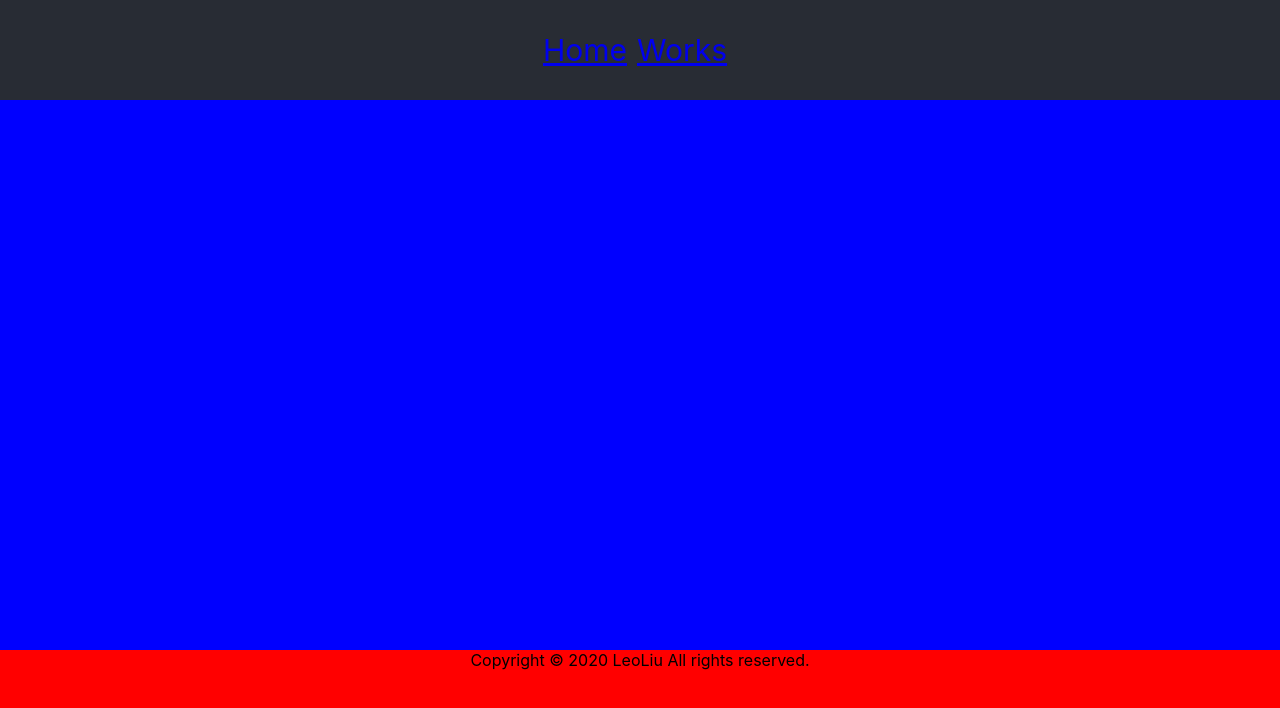
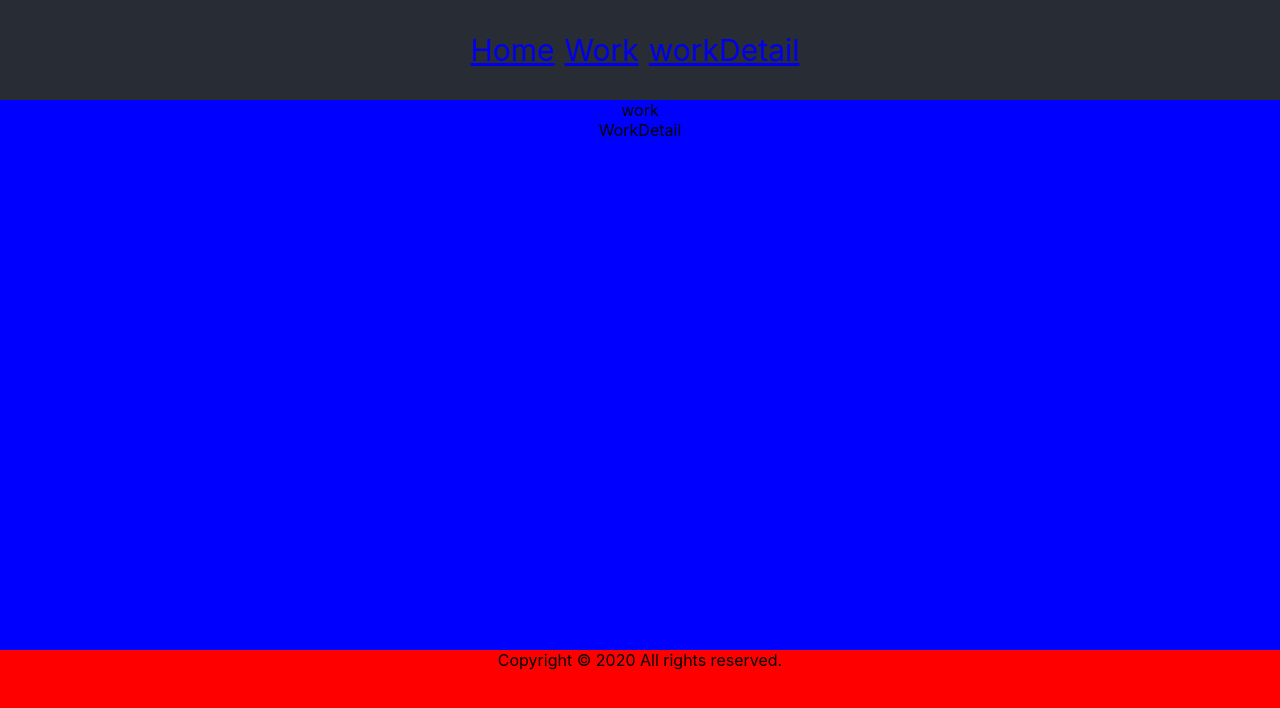
Before and after one commit to chouys00/reactPractice, a React (Create React App) app: page /work/workDetail in a window 1280 px wide. Shown: the top 708 px of the page. Built offline with nearby package versions, Linux system fonts and the light colour scheme.

Commit message:
使用 react-router-config

```diff
--- a/package.json
+++ b/package.json
@@ -9,6 +9,7 @@
     "node-sass": "^6.0.0",
     "react": "^17.0.2",
     "react-dom": "^17.0.2",
+    "react-router-config": "^5.1.1",
     "react-router-dom": "^5.2.0",
     "react-scripts": "4.0.3",
     "sass": "^1.34.1",
--- a/src/components/homepage/homePageHeader.js
+++ b/src/components/homepage/homePageHeader.js
@@ -6,8 +6,8 @@ const homePageHeader = () => {
     return (
         <header className={"app-header"}>
             <Link to="/"><span>Home</span></Link>
-            <Link to="/works"><span>Works</span></Link>
-            {/* <Link to="/works/workPageDetail"><span>workPageDetail</span></Link> */}
+            <Link to="/work"><span>Work</span></Link>
+            <Link to="/work/workDetail"><span>workDetail</span></Link>
       </header>
     )
 }
--- a/src/pages/App.js
+++ b/src/pages/App.js
@@ -1,36 +1,20 @@
 import './App.scss';
-import { Route,withRouter  } from 'react-router-dom';
 import Header from '../components/homepage/homePageHeader';
-// import workPage from './workPage/workPage';
-// import homePage from './homePage/homePage';
-// import workPageDetail from './workPage/workPageDetail';
+import { renderRoutes } from 'react-router-config';
 import routes from '../routes'
 
-const App = (props) => {
+const App = () => {
   return (
     <div className={"app"}>
       <Header></Header>
       <section className={"app-content"}>
-        {
-          routes&&routes.map((route,i)=>{
-            const {path,exact,routes} = route
-            return(
-              <Route
-                key={i}
-                path={path}
-                exact={exact}
-                render={(routeProps) => <route.component routes={routes} {...routeProps} />}
-              />
-
-            )
-          })
-        }
+        {renderRoutes(routes)}
       </section>
       <footer className={"app-footer"}>
-        <div className={"app-copyRight"}>Copyright © 2020 LeoLiu All rights reserved.</div>
+        <div className={"app-copyRight"}>Copyright © 2020 All rights reserved.</div>
       </footer>
     </div>
   );
 }
 
-export default withRouter(App);
+export default App;
--- a/src/pages/homePage/homePage.js
+++ b/src/pages/home/home.js
@@ -2,13 +2,13 @@
 
 import React from 'react';
 
-const homePage = () => {
+const home = () => {
     return(
         <div>
-            homePage
+            home
         </div>
     )
 
 }
 
-export default homePage;
+export default home;
--- /dev/null
+++ b/src/pages/work/work.js
@@ -0,0 +1,15 @@
+
+
+import React, {useEffect} from 'react';
+import { renderRoutes } from 'react-router-config';
+
+const work = ({route}) => {
+    return (
+        <div>
+            work
+            {renderRoutes(route.routes)}
+        </div>
+    )
+}
+
+export default work;
--- /dev/null
+++ b/src/pages/work/workDetail.js
@@ -0,0 +1,13 @@
+
+
+import {React,useEffect} from 'react';
+
+const workDetail = ({route}) => {
+    return (
+        <div>
+            WorkDetail
+        </div>
+    )
+}
+
+export default workDetail;
--- a/src/pages/workPage/workPage.js
+++ /dev/null
@@ -1,13 +0,0 @@
-
-
-import React from 'react';
-
-const workPage = () => {
-    return (
-        <div>
-            workPage
-        </div>
-    )
-}
-
-export default workPage;
--- a/src/pages/workPage/workPageDetail.js
+++ /dev/null
@@ -1,13 +0,0 @@
-
-
-import React from 'react';
-
-const workPageDetail = () => {
-    return (
-        <div>
-            workPageDetail
-        </div>
-    )
-}
-
-export default workPageDetail;
--- a/src/routes.js
+++ b/src/routes.js
@@ -1,26 +1,28 @@
-import home from './pages/homePage/homePage';
-import works from './pages/workPage/workPage';
-import workDetail from './pages/workPage/workPageDetail';
+import Home from './pages/home/home';
+import Work from './pages/work/work';
+import WorkDetail from './pages/work/workDetail';
 
 const routes=[
     {
         path: '/',
-        component: home,
+        component: Home,
+        label: "首頁",
         exact: true,
-        breadcrumbName: 'home',
     },
     {
-        path: '/works',
-        component: works,
-        breadcrumbName: 'works',
+        path: '/work',
+        component: Work,
+        label: "練習1",
+        // exact: true,
         routes:[
             {
-                path: '/works/workDetail',
-                component: workDetail,
-                breadcrumbName: 'workDetail',
+                path: '/work/workDetail',
+                component: WorkDetail,
+                label: "練習1詳細",
+                exact: true,
             }
         ]
-    }
+    },
 ]
 
 export default routes;
```
Also changed, not shown: 1 other file (tests, documents, lock files or other folders).
